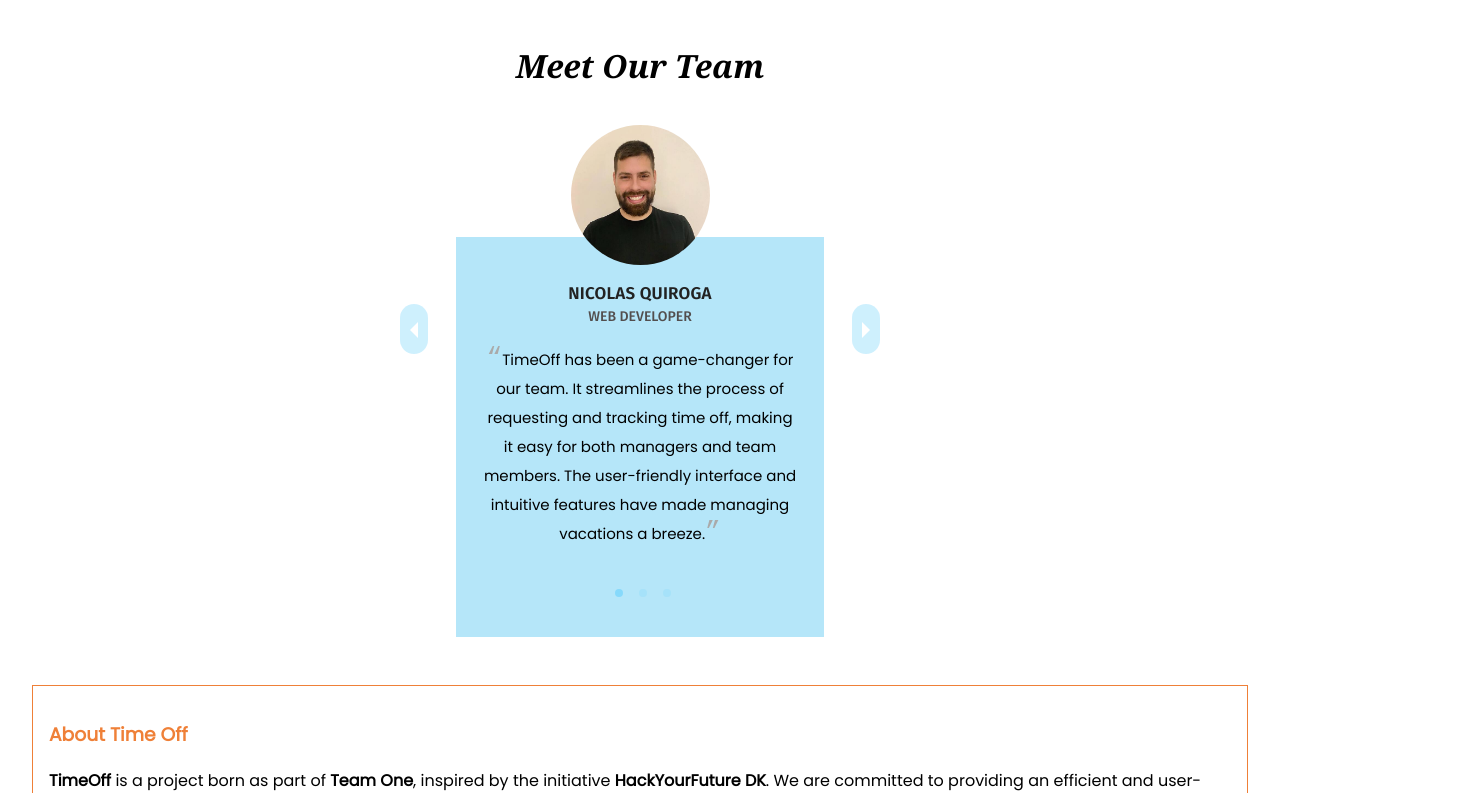
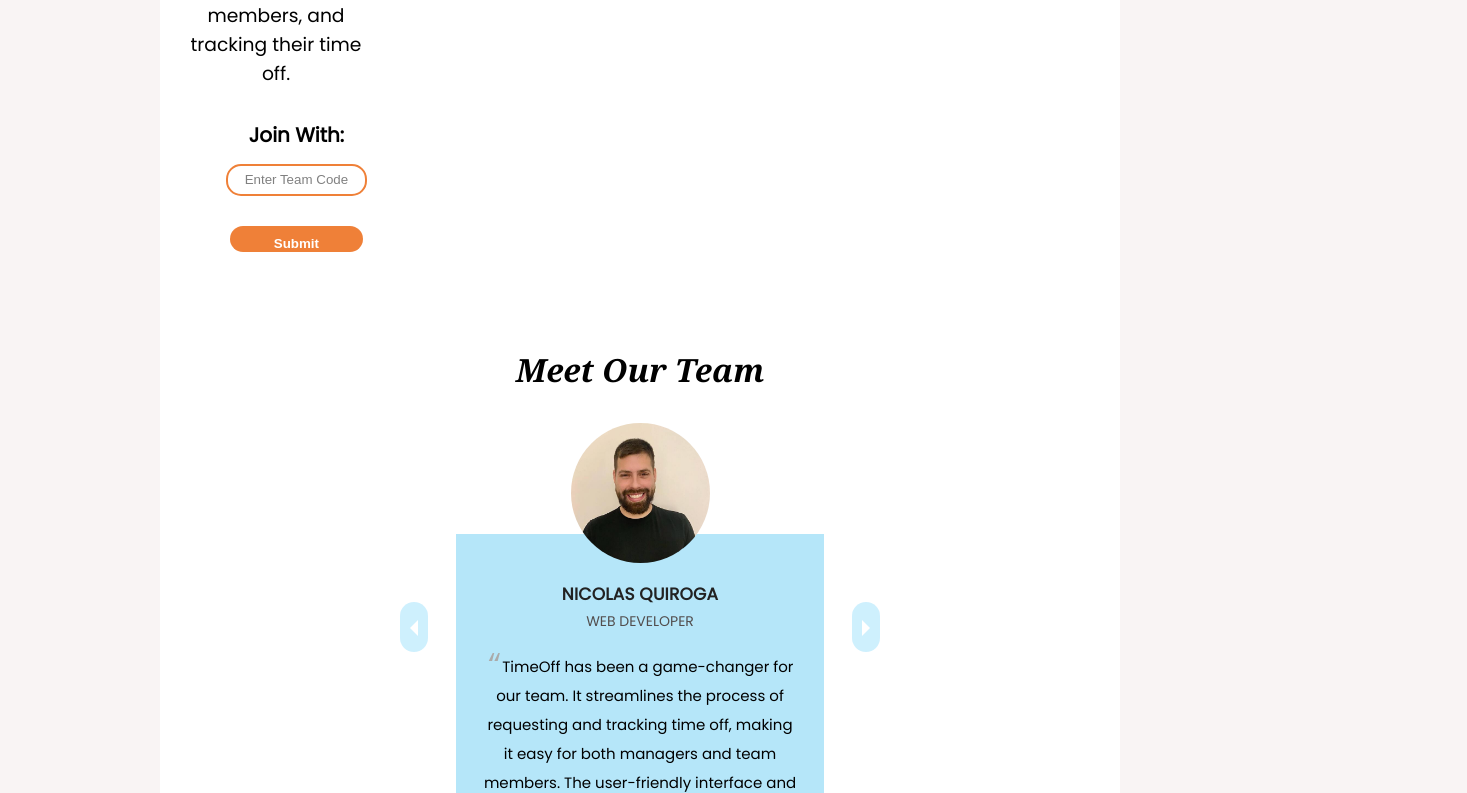
Before and after one commit to shazkhan2/Timeoff, a React (Create React App) app: page / in a window 1280 px wide. Shown: the part 687-1480 px from the top of the page, 1467 px wide, since content can reach past the window. Built offline with nearby package versions, Linux system fonts and the light colour scheme; no server answers.

Commit message:
forms changed to buttons

```diff
--- a/src/component/CreateMember.jsx
+++ b/src/component/CreateMember.jsx
@@ -6,6 +6,8 @@ import { TeamDataContext } from '../component/Context';
 function CreateMember() {
   const { code } = useParams();
   const contextData = useContext(TeamDataContext);
+  const [isFormVisible, setIsFormVisible] = useState(false);
+
   const teams = contextData.teams;
 
   const [teamId, setTeamId] = useState(null);
@@ -45,6 +47,7 @@ function CreateMember() {
       if (response.ok) {
         alert("Member created successfully!");
         setMemberData({ first_name: "", last_name: "", email: "", color: "#000000", allowed_dayoff: 0 });
+        setIsFormVisible(false);
       } else {
         const data = await response.json();
         alert(data.error || "Failed to create member. Please try again.");
@@ -65,6 +68,9 @@ function CreateMember() {
 
   return (
     <div>
+            <button onClick={() => setIsFormVisible(true)}>Create member</button>
+            {isFormVisible && (
+
       <form onSubmit={handleSubmit} className="member-form">
         <div>
           <label>First Name:</label>
@@ -74,6 +80,7 @@ function CreateMember() {
             value={memberData.first_name}
             onChange={handleChange}
           />
+
         </div>
         <div>
           <label>Last Name:</label>
@@ -113,6 +120,7 @@ function CreateMember() {
         </div>
         <button type="submit">Create Member</button>
       </form>
+        )}
     </div>
   );
 }
--- a/src/component/DeleteMember.jsx
+++ b/src/component/DeleteMember.jsx
@@ -9,6 +9,7 @@ const DeleteMember = () => {
   const [filteredMembers, setFilteredMembers] = useState([]);
   const { code } = useParams();
   const [teamId, setTeamId] = useState(null);
+  const [isFormVisible, setIsFormVisible] = useState(false);
 
   useEffect(() => {
     const fetchData = async () => {
@@ -56,6 +57,8 @@ const DeleteMember = () => {
       } catch (error) {
         console.error('Error deleting member:', error);
         alert('An unexpected error occurred. Please try again later.');
+      } finally {
+        setIsFormVisible(false); // Close the form regardless of the outcome
       }
     }
   };
@@ -66,7 +69,9 @@ const DeleteMember = () => {
 
   return (
     <div>
-      <label htmlFor="memberSelect">Select Member:</label>
+      <button onClick={() => setIsFormVisible(true)}>Select member to delete</button>
+      {isFormVisible && (
+        <div>
           <select id="memberSelect" value={selectedMember} onChange={handleMemberChange}>
             <option value="">Select a member</option>
             {filteredMembers.map(member => (
@@ -75,6 +80,8 @@ const DeleteMember = () => {
           </select>
           <button onClick={handleDeleteMember}>Delete Member</button>
         </div>
+      )}
+    </div>
   );
 };
 
--- a/src/index.css
+++ b/src/index.css
@@ -1,6 +1,53 @@
 body {
-  margin: 0;
-  font-family: "Fira Sans", sans-serif;
-  font-weight: 400;
-  font-style: normal;
+  font-family: "Poppins", sans-serif;
+  -webkit-font-smoothing: antialiased;
+  -moz-osx-font-smoothing: grayscale;
+  max-width: 1440px;
+  margin: 0 auto;
+  background-color: rgb(249, 244, 244);
+  padding: 4rem 10rem;
+
 }
+
+h1 {
+  font-size: 2rem;
+  color: var(--VeryDarkBlue);
+  margin: 1rem 0;
+}
+
+  p {
+    line-height: 1.6;
+    color: var(--GrayishViolet);
+    margin: 0.5rem 0;
+  }
+
+  ul,
+li {
+  list-style-type: none;
+  padding: 0;
+}
+
+a,
+button {
+  text-decoration: none;
+  background-color: hsl(152, 8%, 69%);
+  color: var(--GrayishViolet);
+  padding: 10px 20px;
+  border-radius: 25px;
+  font-weight: bold;
+  cursor: pointer;
+  border: none;
+  margin-bottom: 1rem;
+  margin-top: 1rem;
+}
+
+a,
+button:hover {
+  background-color: hsl(180, 58%, 71%);
+}
+
+@media screen and (max-width: 375px) {
+  body {
+    padding: 1rem 1rem;
+  }
+}
```
Lines whose indentation alone changed are shown as unchanged.
